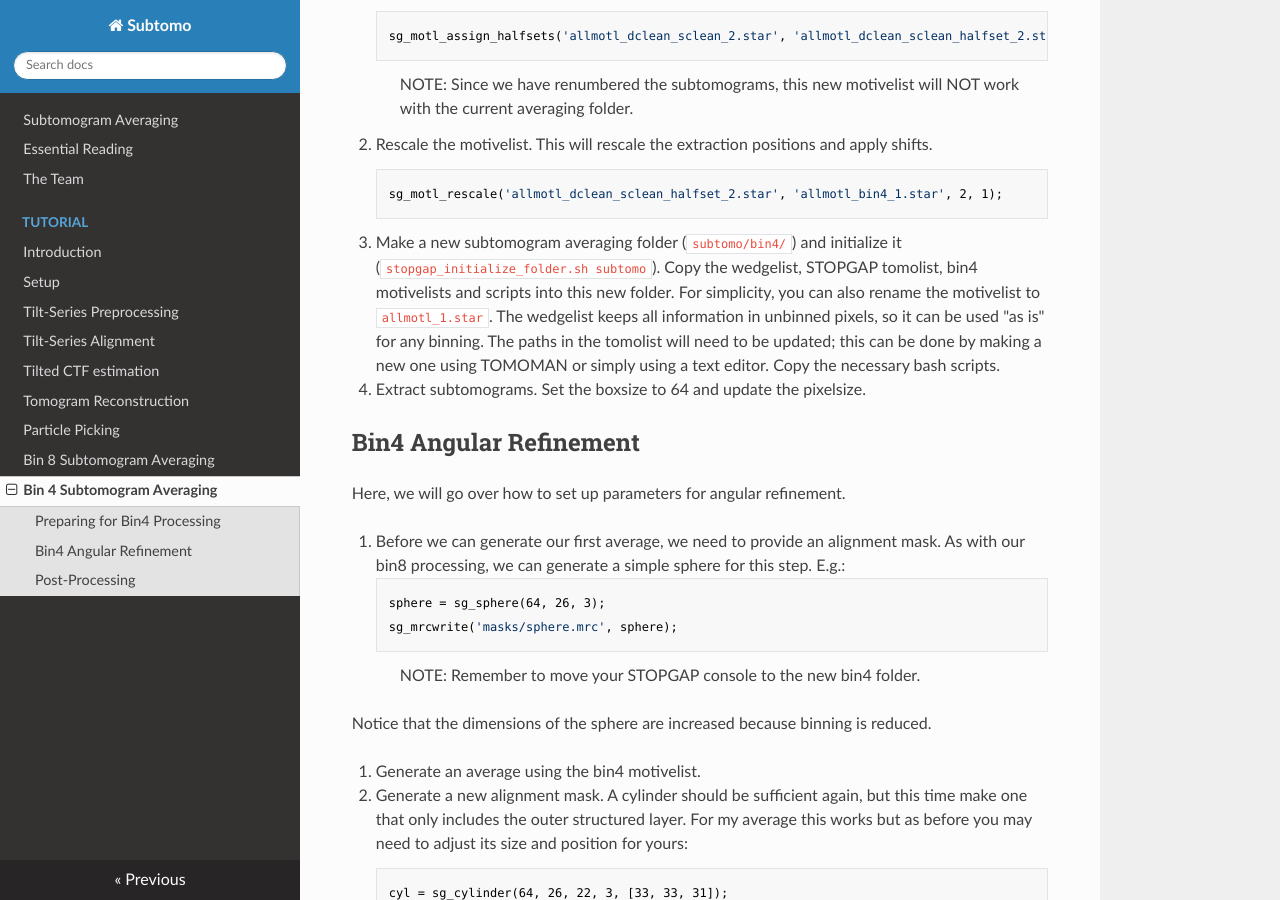
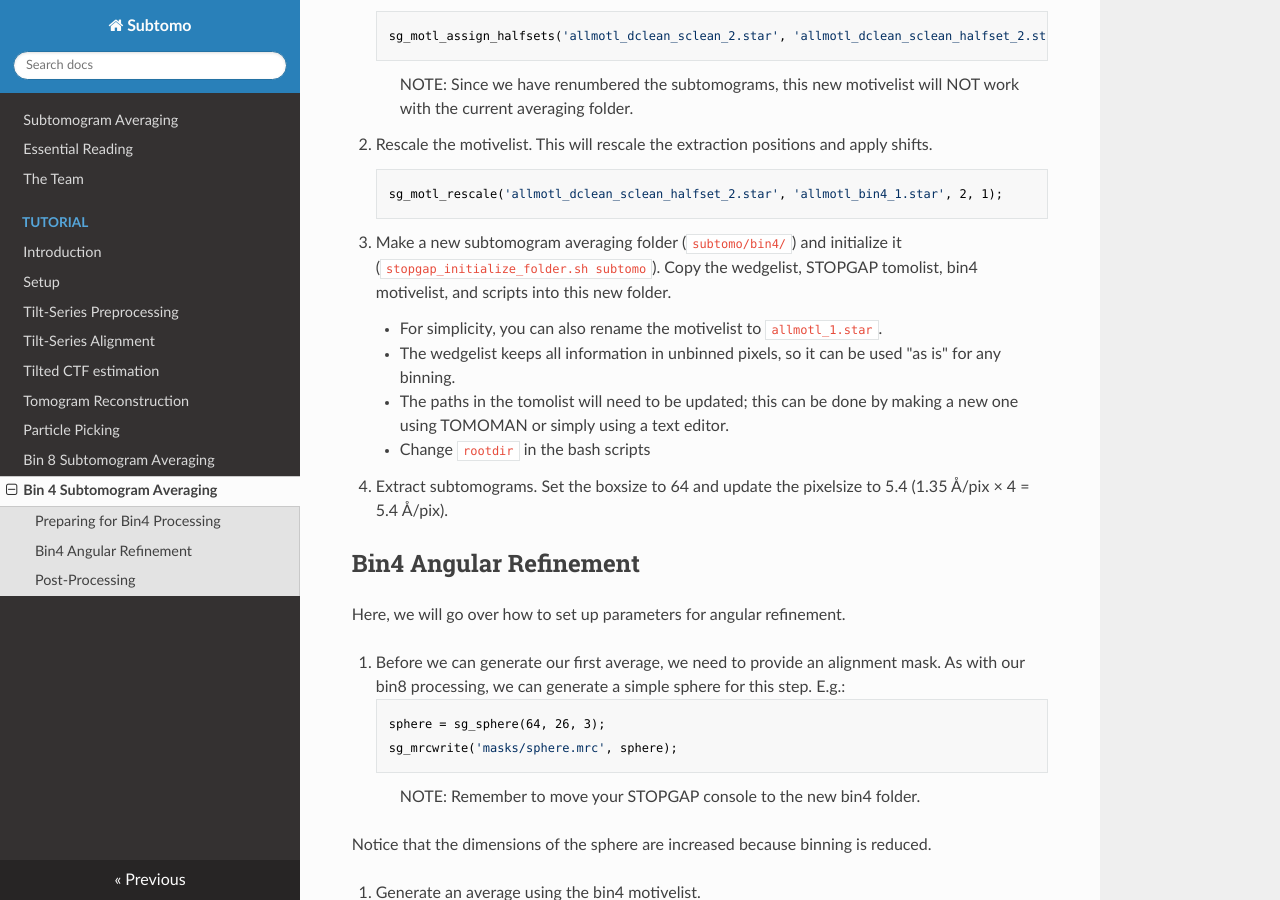
Before and after one commit to wan-lab-vanderbilt/subtomo-tutorials, an MkDocs documentation site: the page built from docs/hiv/bin4.md, in a window 1280 px wide and 900 px high, scrolled down 313 px. Built offline with MkDocs 1.6.1, drawn with Linux system fonts in a browser that asks for light colours; nearby versions of some CDN libraries.

Commit message:
Formatting

```diff
--- a/docs/hiv/bin4.md
+++ b/docs/hiv/bin4.md
@@ -17,14 +17,14 @@ This will rescale the extraction positions and apply shifts.
         sg_motl_rescale('allmotl_dclean_sclean_halfset_2.star', 'allmotl_bin4_1.star', 2, 1);
 
 3. Make a new subtomogram averaging folder (`subtomo/bin4/`) and initialize it (`stopgap_initialize_folder.sh subtomo`).
-Copy the wedgelist, STOPGAP tomolist, bin4 motivelists and scripts into this new folder.
-For simplicity, you can also rename the motivelist to `allmotl_1.star`.
-The wedgelist keeps all information in unbinned pixels, so it can be used "as is" for any binning.
-The paths in the tomolist will need to be updated; this can be done by making a new one using TOMOMAN or simply using a text editor.
-Copy the necessary bash scripts.
+Copy the wedgelist, STOPGAP tomolist, bin4 motivelist, and scripts into this new folder.
+    - For simplicity, you can also rename the motivelist to `allmotl_1.star`.
+    - The wedgelist keeps all information in unbinned pixels, so it can be used "as is" for any binning.
+    - The paths in the tomolist will need to be updated; this can be done by making a new one using TOMOMAN or simply using a text editor.
+    - Change `rootdir` in the bash scripts
 
-5. Extract subtomograms.
-Set the boxsize to 64 and update the pixelsize.
+4. Extract subtomograms.
+Set the boxsize to 64 and update the pixelsize to 5.4 (1.35 Å/pix × 4 = 5.4 Å/pix).
 
 ## Bin4 Angular Refinement
 
@@ -40,9 +40,9 @@ E.g.:
 
    Notice that the dimensions of the sphere are increased because binning is reduced.
 
-2. Generate an average using the bin4 motivelist.
+1. Generate an average using the bin4 motivelist.
 
-3. Generate a new alignment mask.
+1. Generate a new alignment mask.
 A cylinder should be sufficient again, but this time make one that only includes the outer structured layer.
 For my average this works but as before you may need to adjust its size and position for yours:
 
@@ -51,7 +51,7 @@ For my average this works but as before you may need to adjust its size and posi
 
    >NOTE: This mask is a bit thinner than previous ones. Here, we are focusing on the ordered outer layer, not the disordered inner layer.
 
-5. Generate a new CC mask.
+1. Generate a new CC mask.
 Since we’ve already determined the true particle positions at bin8, the goal is no longer to generate a CC mask that allows our randomly seeded particles to find the nearest true particle.
 Instead, we want to make a CC mask that allows for proper sampling but not too large that results in getting trapped in false local minima.
 Arguably, a sphere with a 2 pixel radius should be sufficient to account for the bin8 precision, but a 4 pixel radius should still be safe.
@@ -59,7 +59,7 @@ Arguably, a sphere with a 2 pixel radius should be sufficient to account for the
         ccmask = sg_sphere(64,4);
         sg_mrcwrite('masks/ccmask.mrc',ccmask);
 
-6. Set alignment parameters.
+1. Set alignment parameters.
    We can keep the same low-pass filter resolution for the first alignment run.
    Since we have unbinned by a factor of 2 and increased the boxsize by a factor of 2, the same `lp_rad=6` setting should be fine.
 
@@ -70,13 +70,13 @@ Arguably, a sphere with a 2 pixel radius should be sufficient to account for the
    At this point, our angular error in phi is likely somewhere around 4 deg `phi_angincr` we set in the last iteration.
    As such, setting `phi_angincr=2` and `phi_angiter=3` should provide enough sampling.
 
-8. Parse subtomo parameters and run one iteration of alignment.
+1. Parse subtomo parameters and run one iteration of alignment.
    Since we haven't really updated parameters since last unbinning, it's not necessary to run 2 iterations.
 
    Looking at the output FSC, the average is nearly at sub-nanometer resolution, though we are limited in visualizing this due to pixelsize.
    Given that we have only used ~60 Å information in our alignment, this is a clear example that the resolution of high-resolution features is driven by the alignment of low-resolution data.
 
-9. As noted above, `angincr=2` should be sufficient, so our main parameters to change ares the `angiter` and `lp_rad` parameters.
+1. As noted above, `angincr=2` should be sufficient, so our main parameters to change ares the `angiter` and `lp_rad` parameters.
 Given that our resolution high compared to the previous `lp_rad` setting, we can safely set our low pass radius to ~20 Å (`lp_rad=17`).
 Since we have limited computational power, we can play with some methods for cutting down computation time.
 Set the `angiter=2` and `search_mode='shc'`.
@@ -99,7 +99,7 @@ Set the `angiter=2` and `search_mode='shc'`.
     >SHC should NEVER be used during *de novo* reference generation or finding true particle positions from oversampled starting positions.
     </details></p>
 
-11. At this point, the rest of the refinement towards the dataset’s information limit is largely the same process.
+1. At this point, the rest of the refinement towards the dataset’s information limit is largely the same process.
 
 We will go over some of basic post-processing steps in the next section.
 
@@ -128,7 +128,7 @@ One I made was:
 
         sg_calculate_FSC('refA_name','ref/ref_A_4.mrc','refB_name','ref/ref_B_4.mrc','mask_name','masks/fsc_mask.mrc','pixelsize',5.4,'symmetry','c6','bfactor',100,'ref_avg_name','ref/filt_4.mrc','x_label',1);
 
-4. You should find that the FSC plot is significantly better than what STOPGAP outputs.
+3. You should find that the FSC plot is significantly better than what STOPGAP outputs.
 The output reference should also be less noisy and sharper.
 
     >NOTE: FSC estimations can be more accurate with tighter "body" masks, such as those generated using RELION.
```
